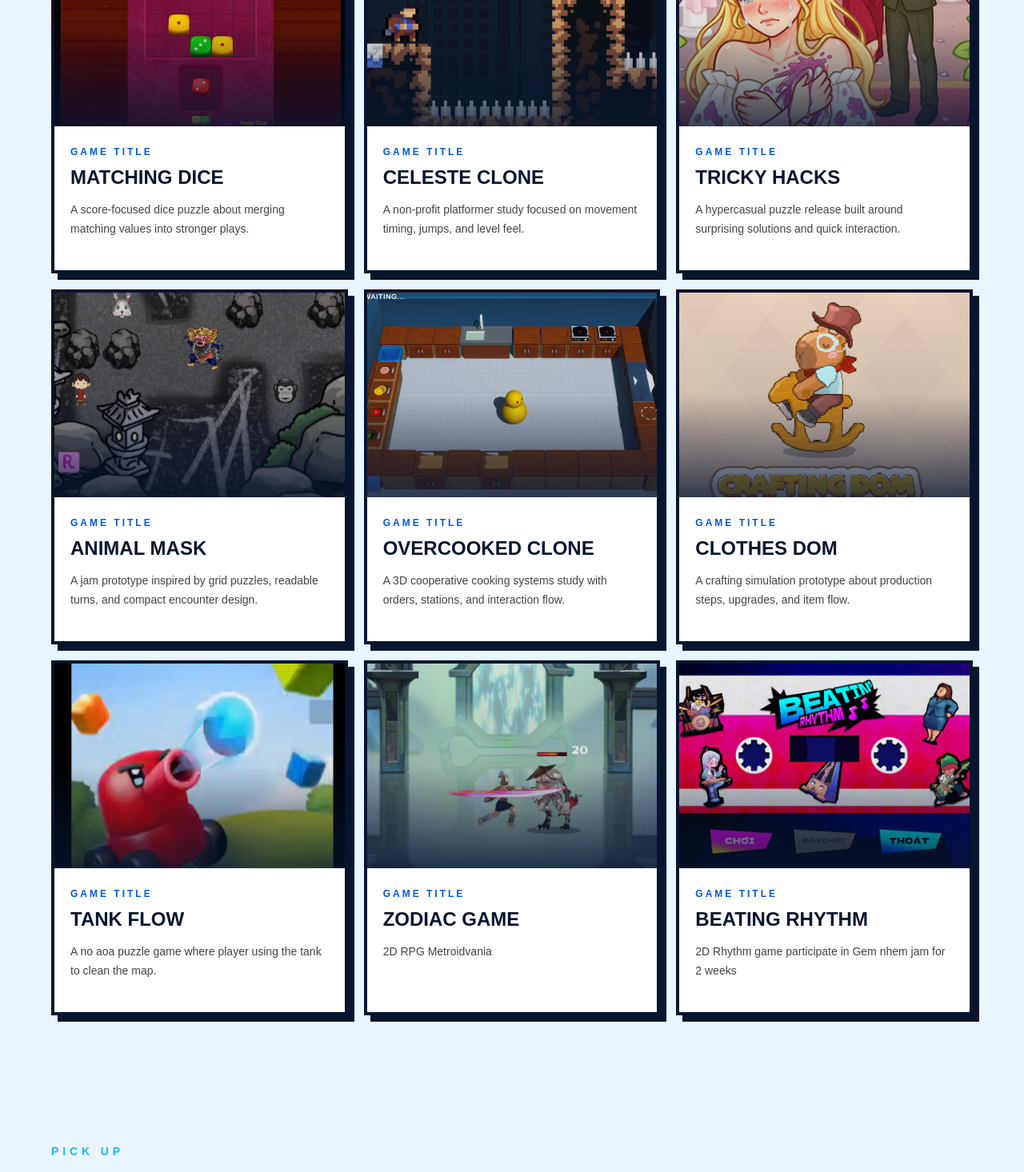
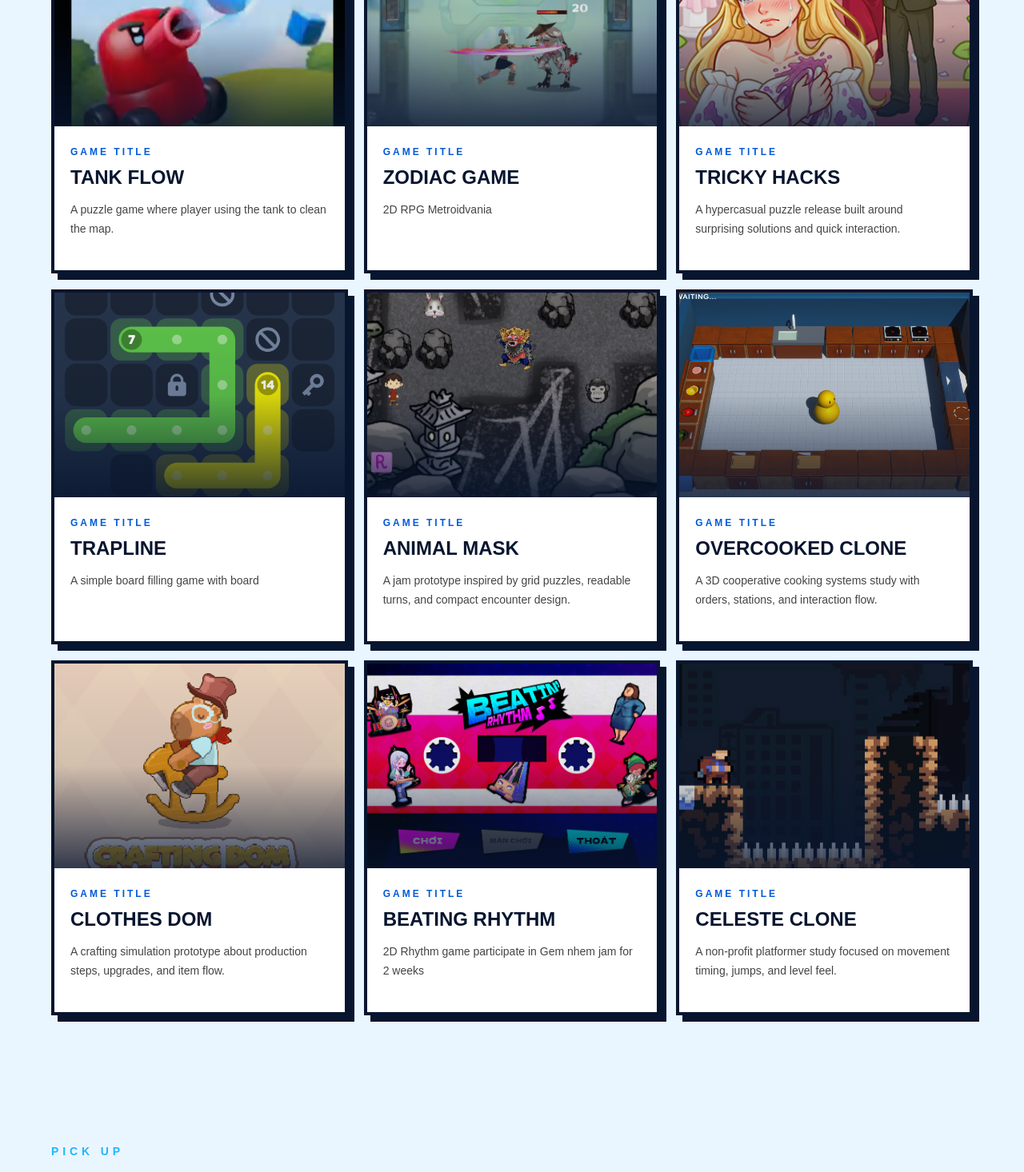
Before and after one commit to StopNerfAcaci/MyPortfolio, a Next.js app: page / in a window 1280 px wide. Shown: the part 1706-3172 px from the top of the page at 80% size. Built offline with nearby package versions, Linux system fonts and the light colour scheme.

Commit message:
update port

```diff
--- a/app/projects/ProjectsSection.tsx
+++ b/app/projects/ProjectsSection.tsx
@@ -4,13 +4,13 @@ import React from "react";
 const projectsData: PortfolioItem[] = [
   {
     id: 1,
-    title: "Matching Dice",
-    description: "A score-focused dice puzzle about merging matching values into stronger plays.",
-    image: "/img/dice.png",
-    tags: ["All", "2D"],
+    title: "Tank flow",
+    description: "A puzzle game where player using the tank to clean the map.",
+    image: "/img/pixel.png",
+    tags: ["All", "3D"],
     links: [
       {
-        href: "https://cdn.gamebatta.com/dice-puzzle/",
+        href: "https://drive.google.com/file/d/19416tIJcczN3eHaV-wQm3Tj675wWtHYl/view?usp=drive_open",
         label: "Open project preview",
         type: "preview",
       },
@@ -18,18 +18,19 @@ const projectsData: PortfolioItem[] = [
   },
   {
     id: 2,
-    title: "Celeste Clone",
-    description: "A non-profit platformer study focused on movement timing, jumps, and level feel.",
-    image: "/img/celeste.png",
+    title: "Zodiac game",
+    description: "2D RPG Metroidvania",
+    image: "/img/zodiac.png",
     tags: ["All", "2D"],
     links: [
       {
-        href: "https://www.youtube.com/watch?v=c-tBwPkjQvE",
+        href: "https://drive.google.com/drive/folders/1iql8O7IoaUm0O4B9Ir7iBTBNlcVuJmih",
         label: "Open project preview",
         type: "preview",
       },
     ],
   },
+
   {
     id: 3,
     title: "Tricky Hacks",
@@ -46,6 +47,20 @@ const projectsData: PortfolioItem[] = [
   },
   {
     id: 4,
+    title: "Trapline",
+    description: "A simple board filling game with board",
+    image : "/img/trapline.png",
+    tags: ["All", "2D"],
+    links: [
+      {
+        href: "https://play.google.com/store/apps/details?id=com.nstage.trapline&hl=en",
+        label: "Open project preview",
+        type: "preview",
+      },
+    ],
+  },
+  {
+    id: 5,
     title: "Animal Mask",
     description: "A jam prototype inspired by grid puzzles, readable turns, and compact encounter design.",
     image: "/img/anima.png",
@@ -59,7 +74,7 @@ const projectsData: PortfolioItem[] = [
     ],
   },
   {
-    id: 5,
+    id: 6,
     title: "Overcooked Clone",
     description: "A 3D cooperative cooking systems study with orders, stations, and interaction flow.",
     image: "/img/cooking.png",
@@ -73,7 +88,7 @@ const projectsData: PortfolioItem[] = [
     ],
   },
   {
-    id: 6,
+    id: 7,
     title: "Clothes Dom",
     description: "A crafting simulation prototype about production steps, upgrades, and item flow.",
     image: "/img/clothesdom.png",
@@ -87,28 +102,14 @@ const projectsData: PortfolioItem[] = [
     ],
   },
   {
-    id: 7,
-    title: "Tank flow",
-    description: "A no aoa puzzle game where player using the tank to clean the map.",
-    image: "/img/pixel.png",
-    tags: ["All", "3D"],
-    links: [
-      {
-        href: "https://drive.google.com/file/d/19416tIJcczN3eHaV-wQm3Tj675wWtHYl/view?usp=drive_open",
-        label: "Open project preview",
-        type: "preview",
-      },
-    ],
-  },
-  {
     id: 8,
-    title: "Zodiac game",
-    description: "2D RPG Metroidvania",
-    image: "/img/zodiac.png",
+    title: "Beating Rhythm",
+    description: "2D Rhythm game participate in Gem nhem jam for 2 weeks",
+    image: "/img/rhythm.png",
     tags: ["All", "2D"],
     links: [
       {
-        href: "https://drive.google.com/drive/folders/1iql8O7IoaUm0O4B9Ir7iBTBNlcVuJmih",
+        href: "https://aicachi.itch.io/beatingrhyme",
         label: "Open project preview",
         type: "preview",
       },
@@ -116,13 +117,13 @@ const projectsData: PortfolioItem[] = [
   },
   {
     id: 9,
-    title: "Beating Rhythm",
-    description: "2D Rhythm game participate in Gem nhem jam for 2 weeks",
-    image: "/img/rhythm.png",
+    title: "Celeste Clone",
+    description: "A non-profit platformer study focused on movement timing, jumps, and level feel.",
+    image: "/img/celeste.png",
     tags: ["All", "2D"],
     links: [
       {
-        href: "https://aicachi.itch.io/beatingrhyme",
+        href: "https://www.youtube.com/watch?v=c-tBwPkjQvE",
         label: "Open project preview",
         type: "preview",
       },
```
Also changed, not shown: public/img/trapline.png (added). Lines whose indentation alone changed are shown as unchanged.
